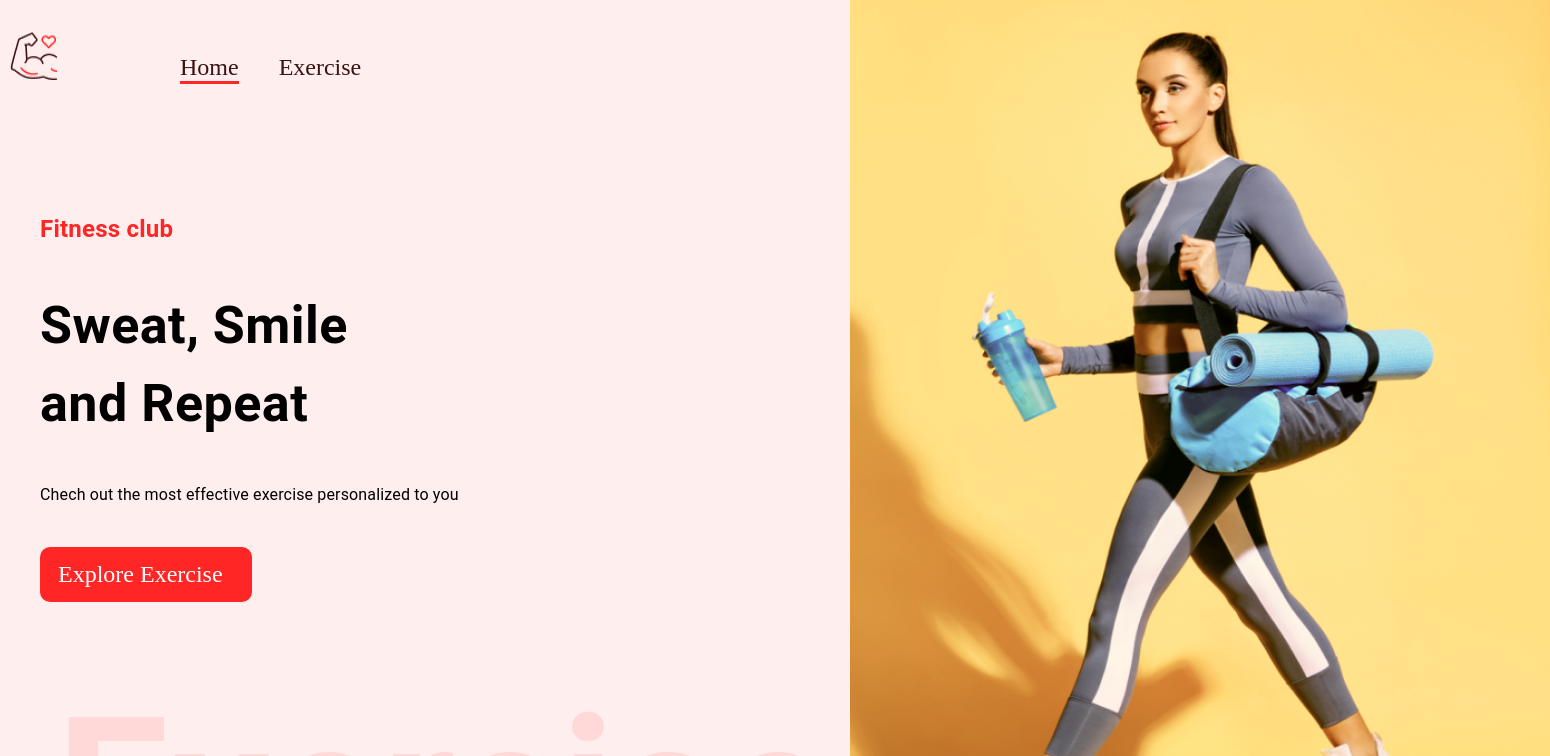
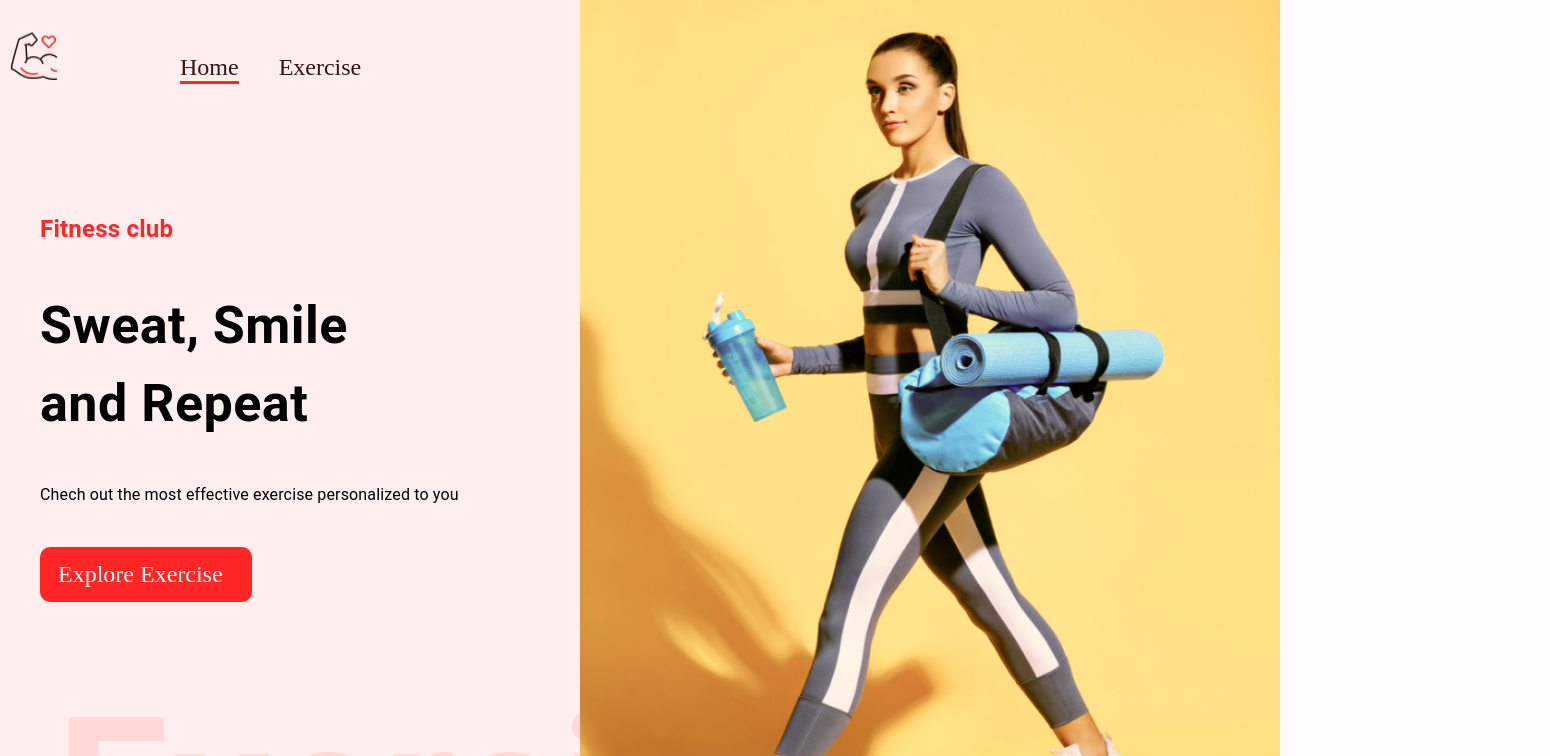
Before and after one commit to whiHak/Fitness-App, a React (Create React App) app: page / in a window 1280 px wide. Shown: the top 756 px of the page, 1550 px wide, since content can reach past the window. Built offline with nearby package versions, Linux system fonts and the light colour scheme; no server answers.

Commit message:
modified elements

```diff
--- a/src/App.js
+++ b/src/App.js
@@ -4,7 +4,7 @@ import { Box } from '@mui/material'
 import { ExerciseDetail, Navbar, Home, Footer } from './components/component'
 const App = () => {
   return (
-    <Box  sx={{width:{lg:"1550px", md:"100vw"}, bgcolor:"#FFEEEE", alignItems:"center"}} m="auto">
+    <Box  sx={{width:{lg:"100vw", md:"100vw"}, bgcolor:"#FFEEEE", alignItems:"center"}} m="auto">
       <Navbar/>
       <Routes>
         <Route path='/' element={<Home/>}/>
--- a/src/components/Banner.jsx
+++ b/src/components/Banner.jsx
@@ -38,6 +38,7 @@ const Banner = () => {
             alignItems: "center",
             cursor: "pointer",
           }}
+          onClick={()=>window.scrollTo({top:"1700", behavior:"smooth"})}
         >
           Explore Exercise
         </a>
--- a/src/components/BodyPart.jsx
+++ b/src/components/BodyPart.jsx
@@ -4,7 +4,6 @@ import logo from "../assets/icons/gym.png";
 import { SelectedCategoryContext } from "../context/SelectedCategoryContext";
 const BodyPart = ({ item}) => {
   const {data} = useContext(SelectedCategoryContext)
-  console.log(data)
   return (
     <Stack
       alignItems="center"
--- a/src/components/Scrollbar.jsx
+++ b/src/components/Scrollbar.jsx
@@ -8,11 +8,11 @@ const Scrollbar = () => {
   const items = useContext(CategoriesContext);
   const {dispatch}  = useContext(SelectedCategoryContext);
 
-  console.log(items);
 
   const handleClick = (e) => {
     console.log(e)
     dispatch({ type: "CHANGE_CATRGORY", payload: e });
+    window.scrollTo({top:"1700", behavior:"smooth"})
   };
 
   return (
--- a/src/components/SearchExercise.jsx
+++ b/src/components/SearchExercise.jsx
@@ -27,7 +27,7 @@ const SearchExercise = () => {
   return (
     <Box
       sx={{
-        width: { lg: "1448px", md: "auto" },
+        width: { lg: "98vw", md: "auto" },
         display: "flex",
         alignItems: "center",
         justifyContent: "center",
@@ -88,7 +88,7 @@ const SearchExercise = () => {
           alignItems="center"
           sx={{
             position: "relative",
-            width: {xs:"90vw", lg:"1450px"},
+            width: {xs:"98vw", lg:"98vw"},
             p: "20px",
             m: " 20px 40px",
           }}
```
